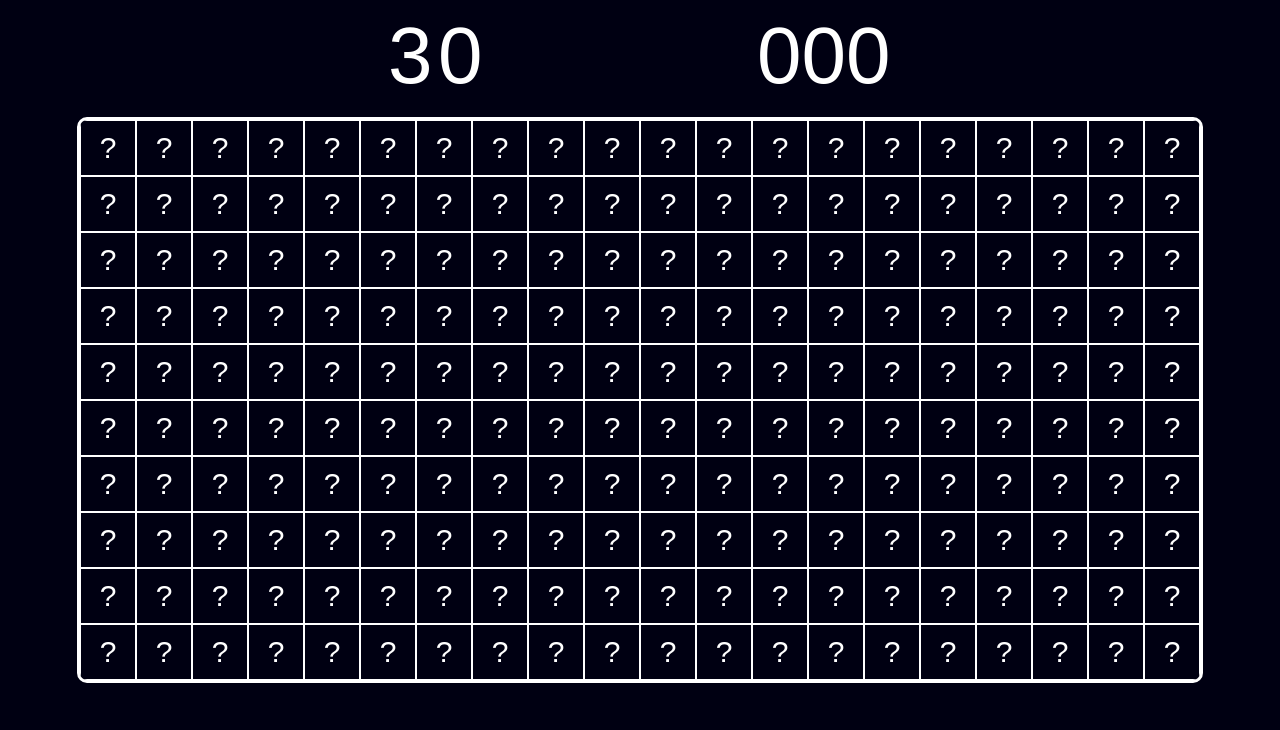
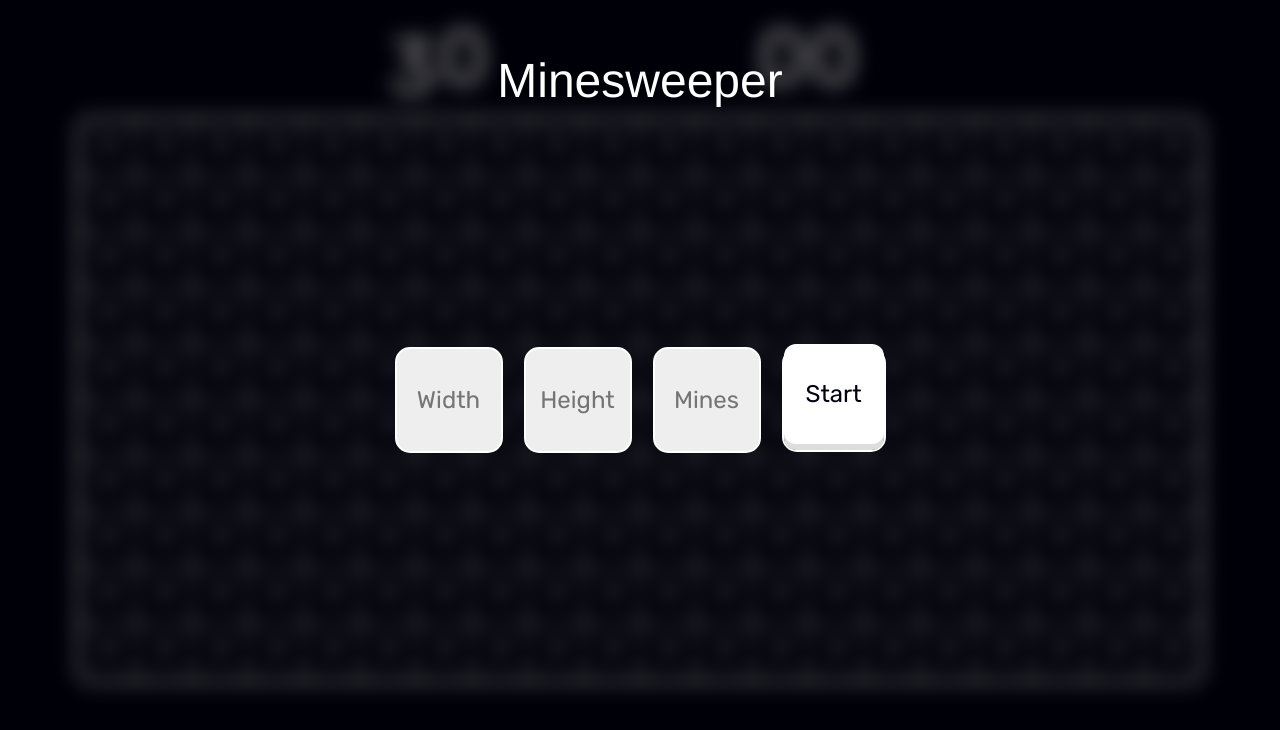
Before and after one commit to FloofyHair/Mine-Sweeper-3D, a plain HTML site: page index.html in a window 1280 px wide. Drawn offline with Linux system fonts and the light colour scheme.

Commit message:
Created menu buttons and styles

```diff
--- a/index.html
+++ b/index.html
@@ -3,16 +3,42 @@
     <script type="text/javascript" src="menu.js"></script>
     <script type="text/javascript" src="render.js"></script>
     <script type="text/javascript" src="game.js"></script>
-
     <link rel="stylesheet" href="styles.css">
+    <link rel="preconnect" href="https://fonts.googleapis.com">
+    <link rel="preconnect" href="https://fonts.gstatic.com" crossorigin>
+    <link href="https://fonts.googleapis.com/css2?family=Rubik:ital,wght@0,300..900;1,300..900&display=swap" rel="stylesheet">
 </head>
 <body>
-    <div id="timer">
-        <div id="timer-digits"> 000 </div>
+
+    <div id="menu">
+        <div id="menu-title">Minesweeper</div>
+        <span id="menu-buttons">
+            <input type="text" id="widthInput" class="menuInput" placeholder="Width">
+            <input type="text" id="heightInput" class="menuInput" placeholder="Height">
+            <input type="text" id="minesInput" class="menuInput" placeholder="Mines">
+
+            <div id="startButtonContainer">
+                <button id="startButtonBack">
+                  <span id="startButtonFront">
+                    Start
+                  </span>
+                </button>
+              </div>
+            </span>
     </div>
-    <div id="mines">
-        <div class="digit" style="left:50px;"> 0123456789 </div>
-        <div class="digit" style="left:0px;"> 0123456789 </div>
+
+    <div id="game">
+        <div id="timer">
+            <div id="timer-digits"> 000 </div>
+        </div>
+
+        <div id="mines">
+            <div class="digit" style="left:50px;"> 0123456789 </div>
+            <div class="digit" style="left:0px;"> 0123456789 </div>
+        </div>
+
+        <div id="grid">
+
+        </div>
     </div>
-    <div id="grid"></div>
 </body>
--- a/styles.css
+++ b/styles.css
@@ -1,10 +1,10 @@
 body {
     background-color: #000012;
     color: #fff;
-    font-family: 'Arial', sans-serif;
     margin: 0;
     padding: 0;
     overflow: hidden;
+    font-family: 'Rubik', sans-serif;
 }
 
 /* Grid CSS */
@@ -75,3 +75,94 @@ body {
   width: 50px;
   transition: transform 0.3s ease;
 }
+
+
+#menu {
+  position: absolute;
+  width: 100vw;
+  height: 100vh;
+  background-color: rgba(0, 0, 0, 0.5);
+  backdrop-filter: blur(10px);
+  z-index: 10;
+}
+
+#menu-title {
+  position: absolute;
+  top: 10%;
+  left: 50%;
+  transform: translate(-50%, -50%);
+  font-size: 3rem;
+  font-family: "Lexend Deca","Helvetica Neue",Helvetica,Arial,sans-serif;
+}
+
+#menu-buttons {
+  width: 40%;
+  position: absolute;
+  top: 50%;
+  left: 50%;
+  transform: translate(-50%, -50%);
+
+  display: flex;
+  flex-direction: row;
+  justify-content: space-around;
+  align-items: center;
+}
+
+#startButtonContainer {
+  width: 100px;
+  height: 100px;
+
+  border-color: #FFFFFF;
+  border-width: 2px;
+  border-style: solid;
+  border-radius: 15px;
+}
+
+
+#startButtonBack {
+  width: 100px;
+  height: 100px;
+
+  background: #DDDDDD;
+
+  border-radius: 12px;
+  border: none;
+
+  padding: 0;
+  cursor: pointer;
+  outline-offset: 4px;
+}
+
+#startButtonFront {
+  width: 100px;
+  height: 100px;
+
+  display: flex;
+  justify-content: center;
+  align-items: center;
+
+  border-radius: 12px;
+  border: none;
+  font-size: 1.5rem;
+  font-family: 'Rubik', sans-serif;
+
+  background: #FFFFFF;
+  color: #000011;
+
+  transform: translateY(-6px);
+}
+#startButtonBack:active #startButtonFront {
+  transform: translateY(-2px);
+
+}
+
+.menuInput {
+  width: 100px;
+  height: 100px;
+  font-size: 1.5rem;
+  text-align: center;
+  font-family: 'Rubik', sans-serif;
+  border: 2px solid #FFFFFF;
+  border-radius: 15px;
+  background: #EEEEEE;
+}
```
